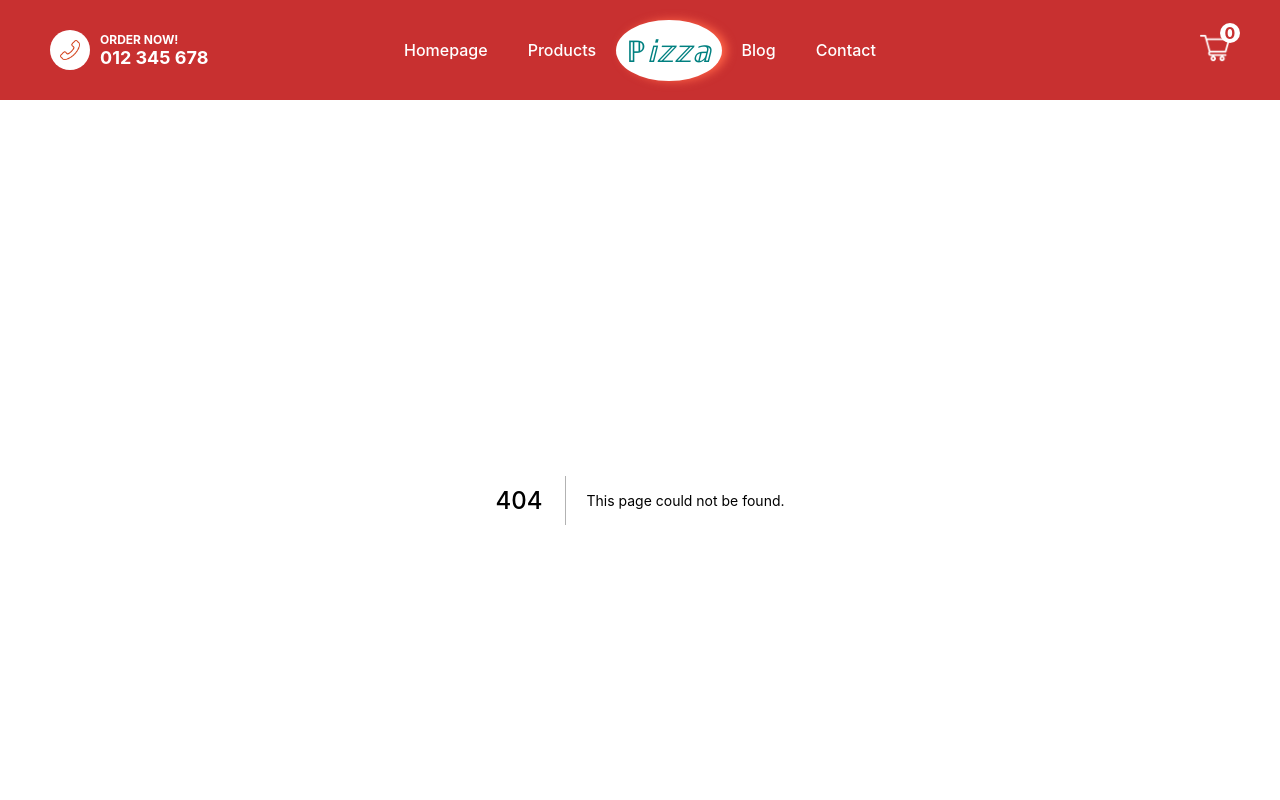
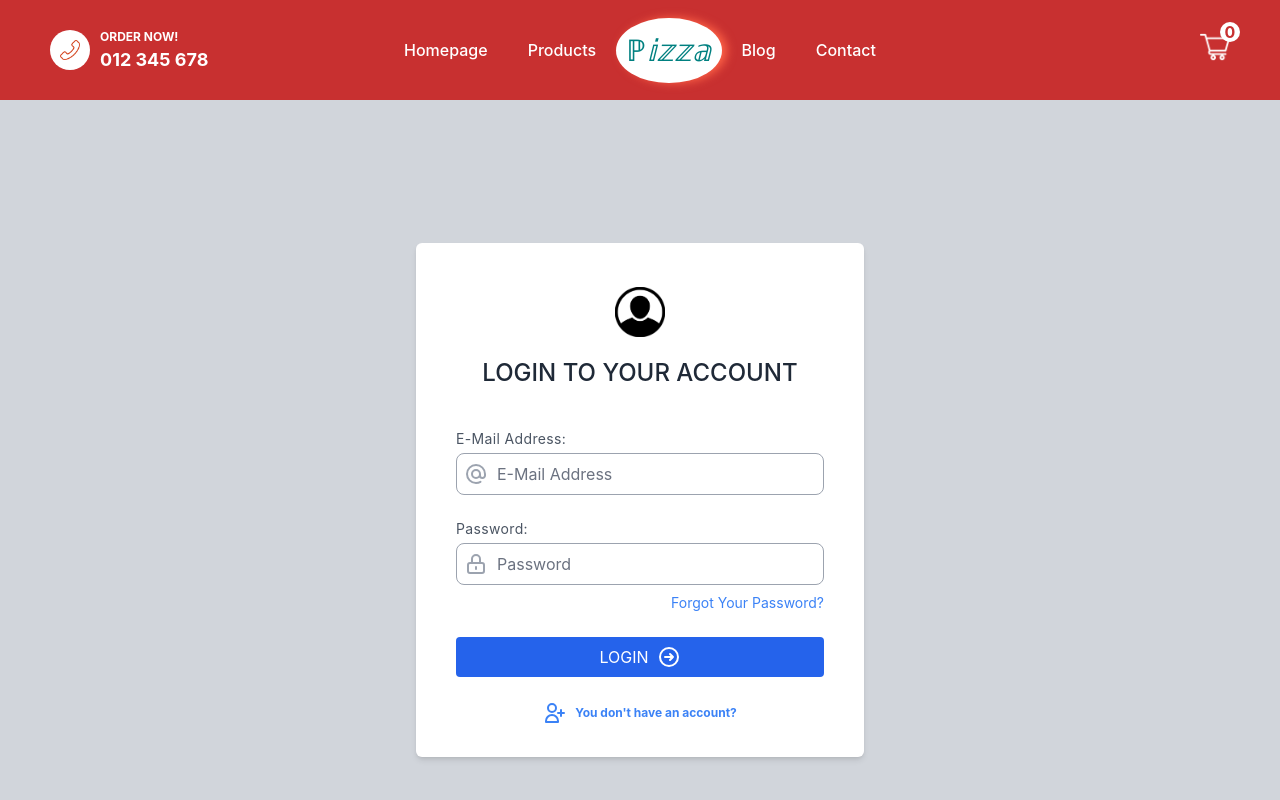
Before and after one commit to hardik6869/Food-Ordering-App, a Next.js app: page /signin in a window 1280 px wide. Before the commit this address had no page. Shown: the top 800 px of the page. Built offline with nearby package versions, Linux system fonts and the light colour scheme.

Commit message:
Signin UI

```diff
--- a/next.config.js
+++ b/next.config.js
@@ -10,7 +10,7 @@
         ADMIN_USERNAME: 'admin',
         ADMIN_PASSWORD: '123456',
         TOKEN: 'FJ6Y56652][DLFJDFH]FHF224',
-        BASE_URL: 'https://food-ordering-app-one.vercel.app/',
+        BASE_URL: 'http://localhost:3000/api',
     },
 };
 
--- a/pages/admin/index.tsx
+++ b/pages/admin/index.tsx
@@ -89,7 +89,7 @@
                                     </tr>
                                 </tbody>
                                 <tbody>
-                                    {productList.map((product) => (
+                                    {productList.map((product: Products) => (
                                         <tr
                                             className={AdminStyle.trTitle}
                                             key={product._id}>
--- a/pages/cart.tsx
+++ b/pages/cart.tsx
@@ -11,12 +11,13 @@
 import axios, {AxiosResponse} from 'axios';
 import {NextRouter, useRouter} from 'next/router';
 import OrderDetaild from '../components/OrderDetaild';
+import {CartState} from '../interface/Interface';
 
 const Cart = (): JSX.Element => {
-    const cart = useSelector((state: any) => state.cart);
+    const cart = useSelector((state: CartState) => state.cart);
     const [open, setOpen] = useState<boolean>(false);
     const [cash, setCash] = useState<boolean>(false);
-    const amount: string = cart.total;
+    const amount: number = cart.total;
     const currency = 'USD';
     const style: Object = {layout: 'vertical'};
     const dispatch = useDispatch();
@@ -62,9 +63,8 @@
                     disabled={false}
                     forceReRender={[amount, currency, style]}
                     fundingSource={undefined}
-                    createOrder={(data, actions) => {
-                        return actions.order
-                            .create({
+                    createOrder={async (data, actions) => {
+                        const orderId: string = await actions.order.create({
                             purchase_units: [
                                 {
                                     amount: {
@@ -73,21 +73,17 @@
                                     },
                                 },
                             ],
-                            })
-                            .then((orderId) => {
-                                // Your code here after create the order
+                        });
                         return orderId;
-                            });
                     }}
-                    onApprove={function (data, actions) {
-                        return actions.order.capture().then(function (details) {
+                    onApprove={async function (data, actions) {
+                        const details = await actions.order.capture();
                         const shipping = details.purchase_units[0].shipping;
                         createOrder({
                             customer: shipping.name.full_name,
                             address: shipping.address.address_line_1,
                             total: cart.total,
                             method: 1,
-                            });
                         });
                     }}
                 />
--- a/pages/product/[id].tsx
+++ b/pages/product/[id].tsx
@@ -1,6 +1,6 @@
 import Image from 'next/image';
 import ProductStyle from '../../styles/Product.module.css';
-import {ChangeEvent, useState} from 'react';
+import {ChangeEvent, SetStateAction, useState} from 'react';
 import axios, {AxiosResponse} from 'axios';
 import {useDispatch} from 'react-redux';
 import {addProduct} from '../../redux/cartSlice';
@@ -12,7 +12,7 @@
 const Product = ({product}: {product: Products}): JSX.Element => {
     const [price, setPrice] = useState(product.prices[0]);
     const [size, setSize] = useState(0);
-    const [quantity, setQuantity] = useState(1);
+    const [quantity, setQuantity] = useState<number>(1);
     const [extras, setExtras] = useState([]);
     const dispatch = useDispatch();
 
@@ -42,6 +42,7 @@
         dispatch(addProduct({...product, extras, price, quantity}));
         toast.success(`Added ${product.title} to cart`);
     };
+
     return (
         <div className={ProductStyle.container}>
             <div className={ProductStyle.left}>
@@ -103,6 +104,7 @@
                         type="number"
                         onChange={(e) => setQuantity(Number(e.target.value))}
                         defaultValue={1}
+                        min={1}
                         className={ProductStyle.quantity}
                     />
                     <button
--- /dev/null
+++ b/pages/signin.tsx
@@ -0,0 +1,138 @@
+import Image from 'next/image';
+const signin = () => {
+    return (
+        <div className="min-h-screen flex flex-col items-center justify-center bg-gray-300">
+            <div className="flex flex-col bg-white shadow-md px-4 sm:px-6 md:px-8 lg:px-10 py-8 rounded-md w-full max-w-md">
+                <div className="m-5">
+                    <div className="left-0 top-0 flex justify-center w-full -mt-2">
+                        <Image
+                            src="/assets/user.png"
+                            height={50}
+                            width={50}
+                            alt=""
+                        />
+                    </div>
+                </div>
+                <div className="font-medium self-center text-xl sm:text-2xl uppercase text-gray-800">
+                    Login To Your Account
+                </div>
+                <div className="mt-10">
+                    <form action="#">
+                        <div className="flex flex-col mb-6">
+                            <label
+                                htmlFor="email"
+                                className="mb-1 text-xs sm:text-sm tracking-wide text-gray-600">
+                                E-Mail Address:
+                            </label>
+                            <div className="relative">
+                                <div className="inline-flex items-center justify-center absolute left-0 top-0 h-full w-10 text-gray-400">
+                                    <svg
+                                        className="h-6 w-6"
+                                        fill="none"
+                                        stroke-linecap="round"
+                                        stroke-linejoin="round"
+                                        stroke-width="2"
+                                        viewBox="0 0 24 24"
+                                        stroke="currentColor">
+                                        <path d="M16 12a4 4 0 10-8 0 4 4 0 008 0zm0 0v1.5a2.5 2.5 0 005 0V12a9 9 0 10-9 9m4.5-1.206a8.959 8.959 0 01-4.5 1.207" />
+                                    </svg>
+                                </div>
+
+                                <input
+                                    id="email"
+                                    type="email"
+                                    name="email"
+                                    className="text-sm sm:text-base placeholder-gray-500 pl-10 pr-4 rounded-lg border border-gray-400 w-full py-2 focus:outline-none focus:border-blue-400"
+                                    placeholder="E-Mail Address"
+                                />
+                            </div>
+                        </div>
+                        <div className="flex flex-col mb-6">
+                            <label
+                                htmlFor="password"
+                                className="mb-1 text-xs sm:text-sm tracking-wide text-gray-600">
+                                Password:
+                            </label>
+                            <div className="relative">
+                                <div className="inline-flex items-center justify-center absolute left-0 top-0 h-full w-10 text-gray-400">
+                                    <span>
+                                        <svg
+                                            className="h-6 w-6"
+                                            fill="none"
+                                            stroke-linecap="round"
+                                            stroke-linejoin="round"
+                                            stroke-width="2"
+                                            viewBox="0 0 24 24"
+                                            stroke="currentColor">
+                                            <path d="M12 15v2m-6 4h12a2 2 0 002-2v-6a2 2 0 00-2-2H6a2 2 0 00-2 2v6a2 2 0 002 2zm10-10V7a4 4 0 00-8 0v4h8z" />
+                                        </svg>
+                                    </span>
+                                </div>
+
+                                <input
+                                    id="password"
+                                    type="password"
+                                    name="password"
+                                    className="text-sm sm:text-base placeholder-gray-500 pl-10 pr-4 rounded-lg border border-gray-400 w-full py-2 focus:outline-none focus:border-blue-400"
+                                    placeholder="Password"
+                                />
+                            </div>
+                        </div>
+
+                        <div className="flex items-center mb-6 -mt-4">
+                            <div className="flex ml-auto">
+                                <a
+                                    href="#"
+                                    className="inline-flex text-xs sm:text-sm text-blue-500 hover:text-blue-700">
+                                    Forgot Your Password?
+                                </a>
+                            </div>
+                        </div>
+
+                        <div className="flex w-full">
+                            <button
+                                type="submit"
+                                className="flex items-center justify-center focus:outline-none text-white text-sm sm:text-base bg-blue-600 hover:bg-blue-700 rounded py-2 w-full transition duration-150 ease-in">
+                                <span className="mr-2 uppercase">Login</span>
+                                <span>
+                                    <svg
+                                        className="h-6 w-6"
+                                        fill="none"
+                                        stroke-linecap="round"
+                                        stroke-linejoin="round"
+                                        stroke-width="2"
+                                        viewBox="0 0 24 24"
+                                        stroke="currentColor">
+                                        <path d="M13 9l3 3m0 0l-3 3m3-3H8m13 0a9 9 0 11-18 0 9 9 0 0118 0z" />
+                                    </svg>
+                                </span>
+                            </button>
+                        </div>
+                    </form>
+                </div>
+                <div className="flex justify-center items-center mt-6">
+                    <a
+                        href="#"
+                        target="_blank"
+                        className="inline-flex items-center font-bold text-blue-500 hover:text-blue-700 text-xs text-center">
+                        <span>
+                            <svg
+                                className="h-6 w-6"
+                                fill="none"
+                                stroke-linecap="round"
+                                stroke-linejoin="round"
+                                stroke-width="2"
+                                viewBox="0 0 24 24"
+                                stroke="currentColor">
+                                <path d="M18 9v3m0 0v3m0-3h3m-3 0h-3m-2-5a4 4 0 11-8 0 4 4 0 018 0zM3 20a6 6 0 0112 0v1H3v-1z" />
+                            </svg>
+                        </span>
+                        <span className="ml-2">You don't have an account?</span>
+                    </a>
+                </div>
+            </div>
+        </div>
+    );
+};
+
+export default signin;
--- a/styles/globals.css
+++ b/styles/globals.css
@@ -1,3 +1,7 @@
+@tailwind base;
+@tailwind components;
+@tailwind utilities;
+
 html,
 body {
   padding: 0;
```
Also changed, not shown: interface/Interface.tsx (+14 -1 lines), public/assets/user.png (added). Lines whose indentation alone changed are shown as unchanged.
